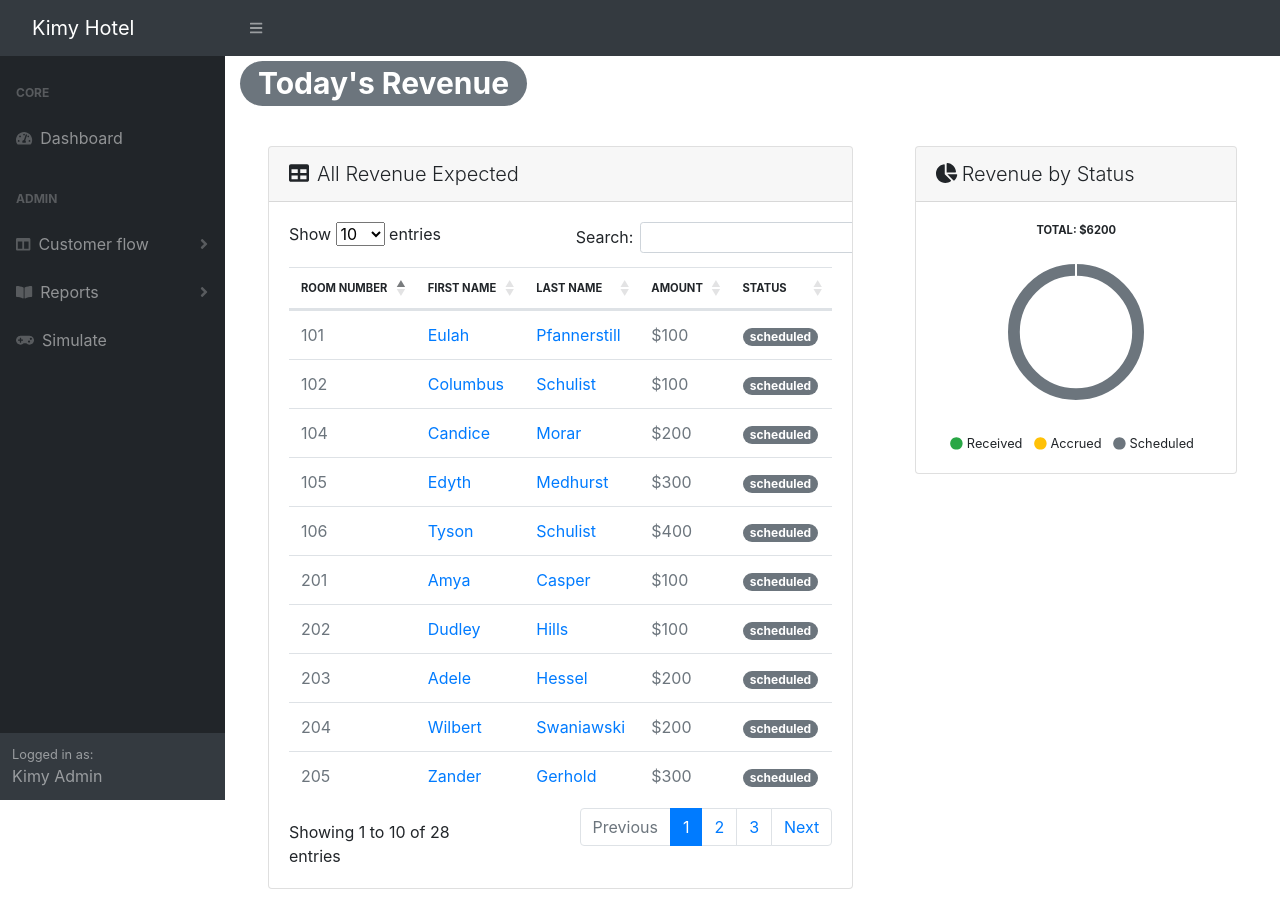
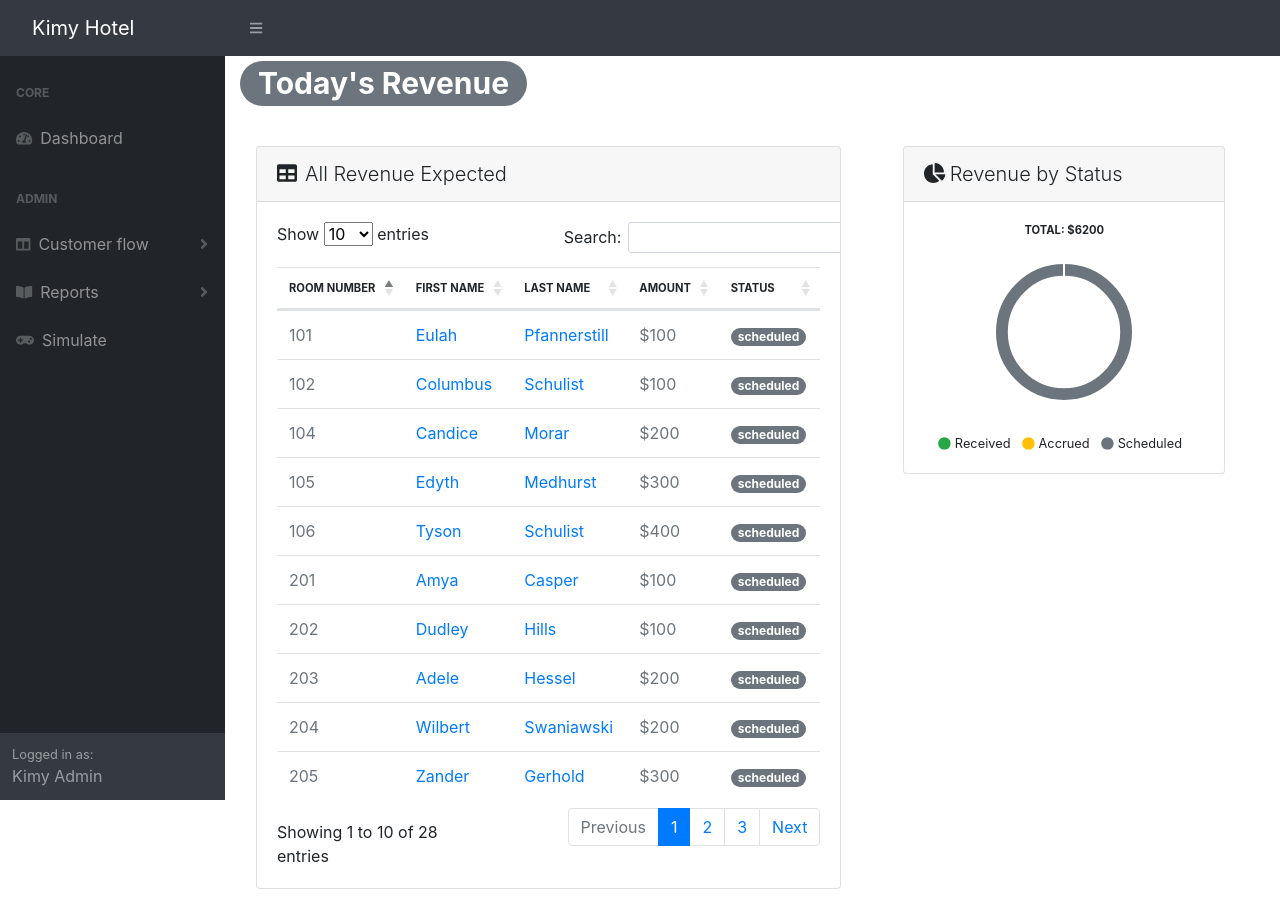
Before and after one commit to alanbui99/kimy-hotel, a PHP site: page /revenue.today.php in a window 1280 px wide. Run offline with PHP 8.4, Linux system fonts and the light colour scheme; data comes from the database, SQL or seed files in the repository; data that the repository does not hold is empty; some libraries are stand-ins or nearby versions.

Commit message:
remove justify center

```diff
--- a/revenue.today.php
+++ b/revenue.today.php
@@ -10,7 +10,7 @@
 ?>
 
 <h1 class="mb-4"><span class="badge badge-pill badge-secondary">Today's Revenue</span></h1>
-<div class="row justify-content-center">
+<div class="row ">
     <div class="col-md-7 m-3">
         <div class="card p-0">
             <div class="card-header lead">
```
